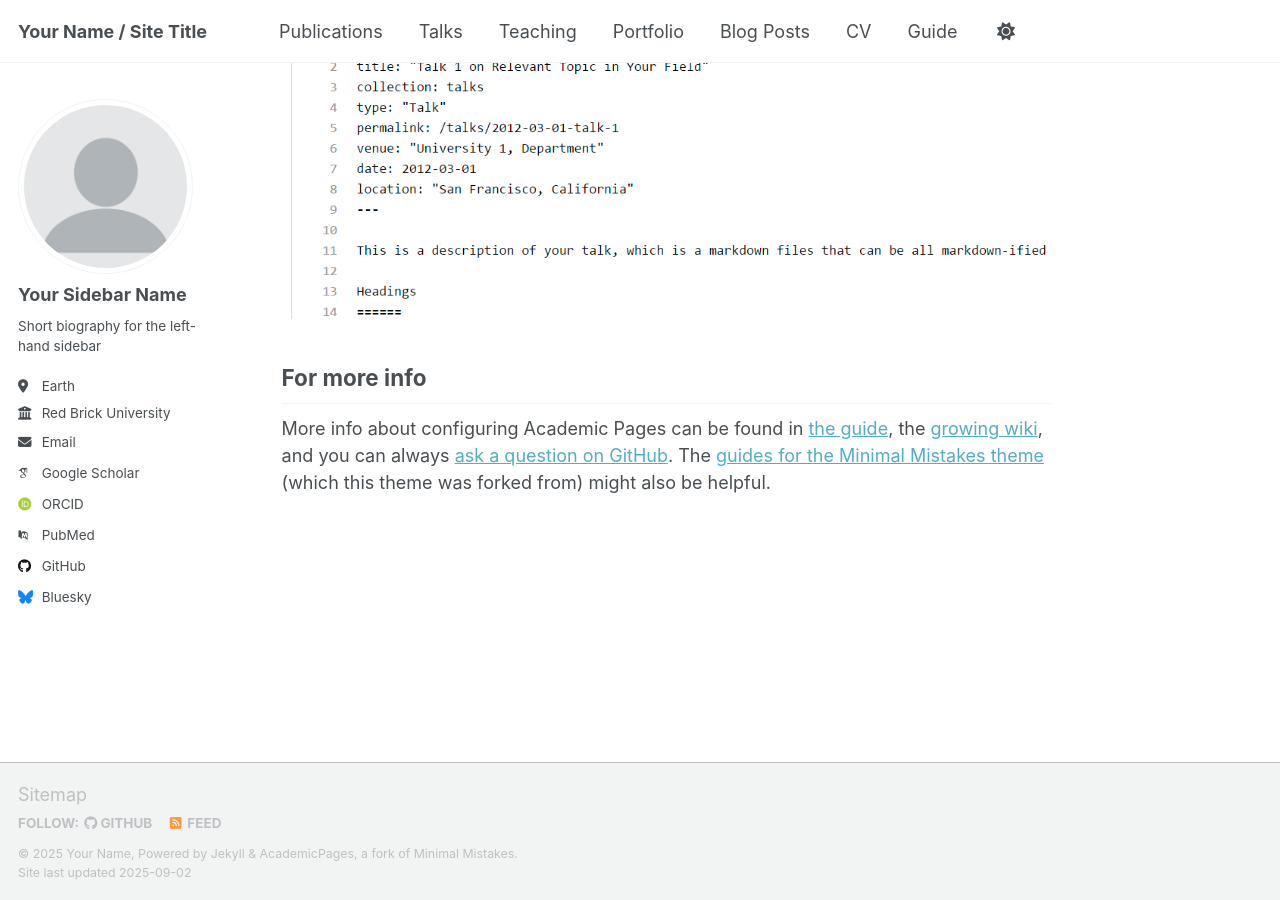
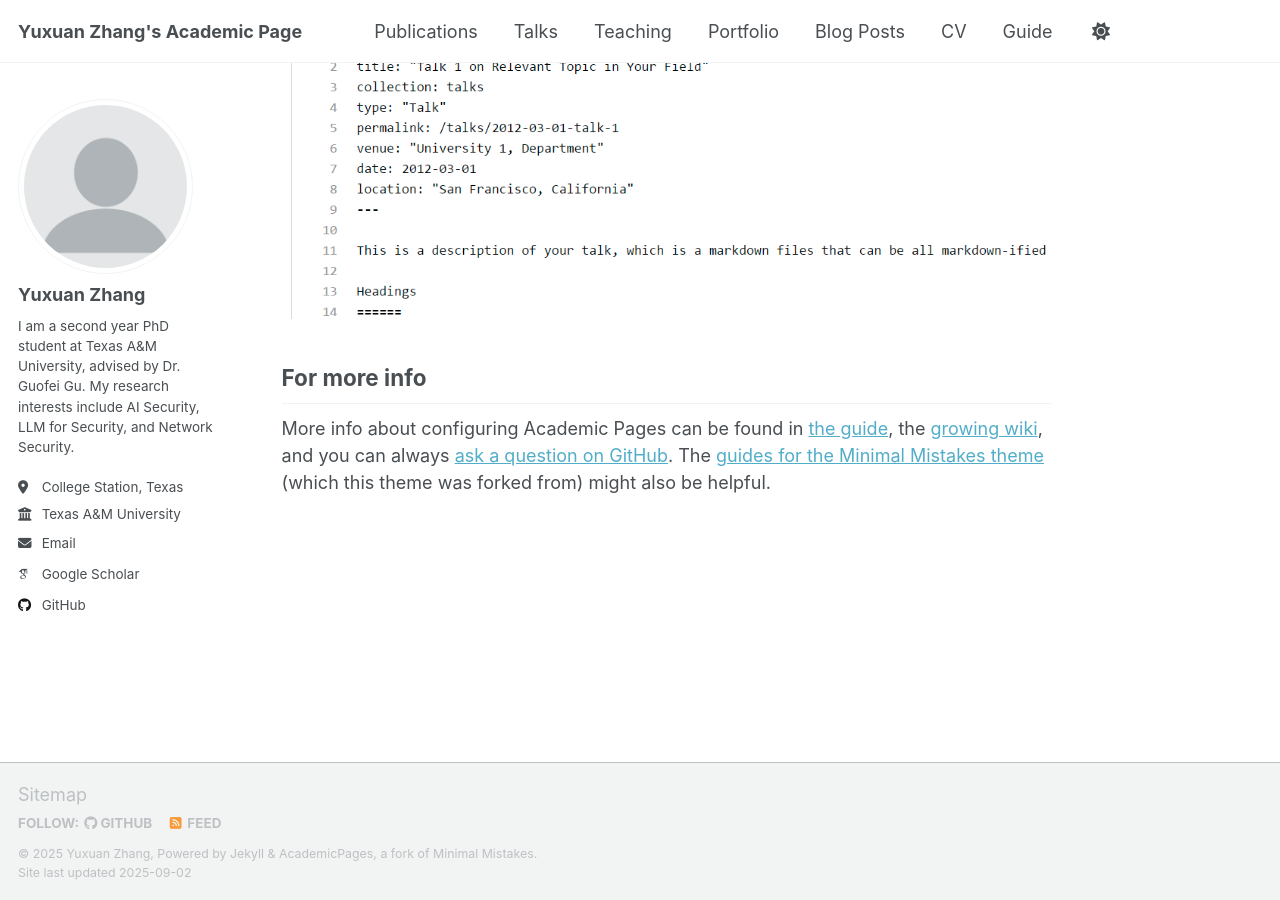
Before and after one commit to michaelzhang05/michaelzhang05.github.io, a Jekyll site: the page built from _pages/about.md, in a window 1280 px wide and 900 px high, scrolled down 2880 px. Built offline with Jekyll 4.4.1, drawn with Linux system fonts in a browser that asks for light colours; some web fonts are replaced; a script that is not in the unit is left out.

Commit message:
Update _config.yml

```diff
--- a/_config.yml
+++ b/_config.yml
@@ -9,13 +9,13 @@
 # Basic Site Settings
 locale                   : "en-US"
 site_theme               : "default" # Currently available options are "default", "air"
-title                    : "Your Name / Site Title"
+title                    : "Yuxuan Zhang's Academic Page"
 title_separator          : "-"
-name                     : &name "Your Name"
-description              : &description "personal description"
-url                      : https://academicpages.github.io # the base hostname & protocol for your site e.g. "https://[your GitHub username].github.io" or if you already have some other page hosted on Github then use "https://[your GitHub username].github.io/[Your Repo Name]"
+name                     : &name "Yuxuan Zhang"
+description              : &description "Second Year PhD Student at Texas A&M University"
+url                      : https://michaelzhang05.github.io # the base hostname & protocol for your site e.g. "https://[your GitHub username].github.io" or if you already have some other page hosted on Github then use "https://[your GitHub username].github.io/[Your Repo Name]"
 baseurl                  : "" # the subpath of your site, e.g. "/blog"
-repository               : "academicpages/academicpages.github.io"
+repository               : "michaelzhang05/michaelzhang05.github.io"
 
 # Site Author - The following control what appear as part of the author content on the side bar.
 #               If a field is blank the icon and link will not appear, otherwise it will be shown.
@@ -23,23 +23,23 @@ repository               : "academicpages/academicpages.github.io"
 author:
   # Biographic information
   avatar           : "profile.png"
-  name             : "Your Sidebar Name"
+  name             : "Yuxuan Zhang"
   pronouns         : # example: "she/her"
-  bio              : "Short biography for the left-hand sidebar"
-  location         : "Earth"
-  employer         : "Red Brick University"
+  bio              : "I am a second year PhD student at Texas A&M University, advised by Dr. Guofei Gu. My research interests include AI Security, LLM for Security, and Network Security."
+  location         : "College Station, Texas"
+  employer         : "Texas A&M University"
   uri              : # URL
-  email            : "none@example.org"
+  email            : "yuz516@tamu.edu"
 
   # Academic websites
   academia         : # URL
   arxiv            : # URL - Update with the correct link to your profile
-  googlescholar    : "https://scholar.google.com/citations?user=PS_CX0AAAAAJ"
+  googlescholar    : "https://scholar.google.com/citations?user=NaPSMk8AAAAJ&hl=en&authuser=2"
   inspire-hep      : # URL
   impactstory      : # URL
-  orcid            : "http://orcid.org/yourorcidurl"
+  orcid            : #"http://orcid.org/yourorcidurl"
   semantic         : # URL
-  pubmed           : "https://www.ncbi.nlm.nih.gov/pubmed/?term=john+snow"
+  pubmed           : #"https://www.ncbi.nlm.nih.gov/pubmed/?term=john+snow"
   researchgate     : # URL
   scopus           : # URL
 
@@ -47,13 +47,13 @@ author:
   bitbucket        : # Username - Update with your username on the site
   codepen          : # Username
   dribbble         : # Username
-  github           : "academicpages"
+  github           : "https://github.com/michaelzhang05"
   kaggle           : # Username
   stackoverflow    : # User number or user number and name (i.e., use "1" or "1/jeff-atwood")
 
   # Social media
   artstation       : # Username
-  bluesky          : "bsky.app" # Replace this with you Bluesky username
+  bluesky          : #"bsky.app" # Replace this with you Bluesky username
   facebook         : # Username
   flickr           : # Username
   foursquare       : # Username
```
